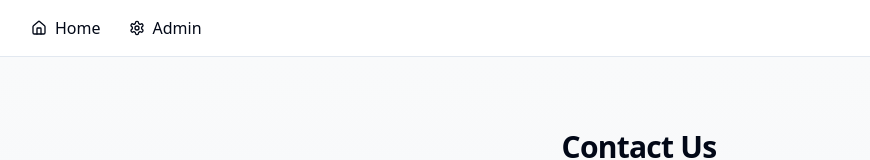
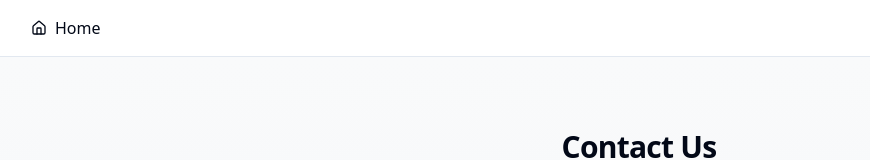
Before and after one commit to cpenned/warm-greeting-forms, a React (Vite) app: page / in a window 1280 px wide. Shown: the top 160 px of the page, without its empty margins (1-871 px from the left). Built offline with nearby package versions, Linux system fonts and the light colour scheme.

Commit message:
Remove Admin from Navigation
This commit removes the Admin link from the navigation menu, requiring manual navigation to access the Admin page.
[skip gpt_engineer]

```diff
--- a/src/components/Navigation.tsx
+++ b/src/components/Navigation.tsx
@@ -2,7 +2,7 @@ import { Link } from "react-router-dom";
 import { useNavigate } from "react-router-dom";
 import { Button } from "@/components/ui/button";
 import { NavigationMenu, NavigationMenuItem, NavigationMenuList } from "@/components/ui/navigation-menu";
-import { Home, Settings } from "lucide-react";
+import { Home } from "lucide-react";
 
 export const Navigation = () => {
   const navigate = useNavigate();
@@ -18,12 +18,6 @@ export const Navigation = () => {
                 <span>Home</span>
               </Link>
             </NavigationMenuItem>
-            <NavigationMenuItem>
-              <Link to="/admin" className="flex items-center gap-2 hover:text-primary">
-                <Settings className="h-4 w-4" />
-                <span>Admin</span>
-              </Link>
-            </NavigationMenuItem>
           </NavigationMenuList>
         </NavigationMenu>
       </div>
```
